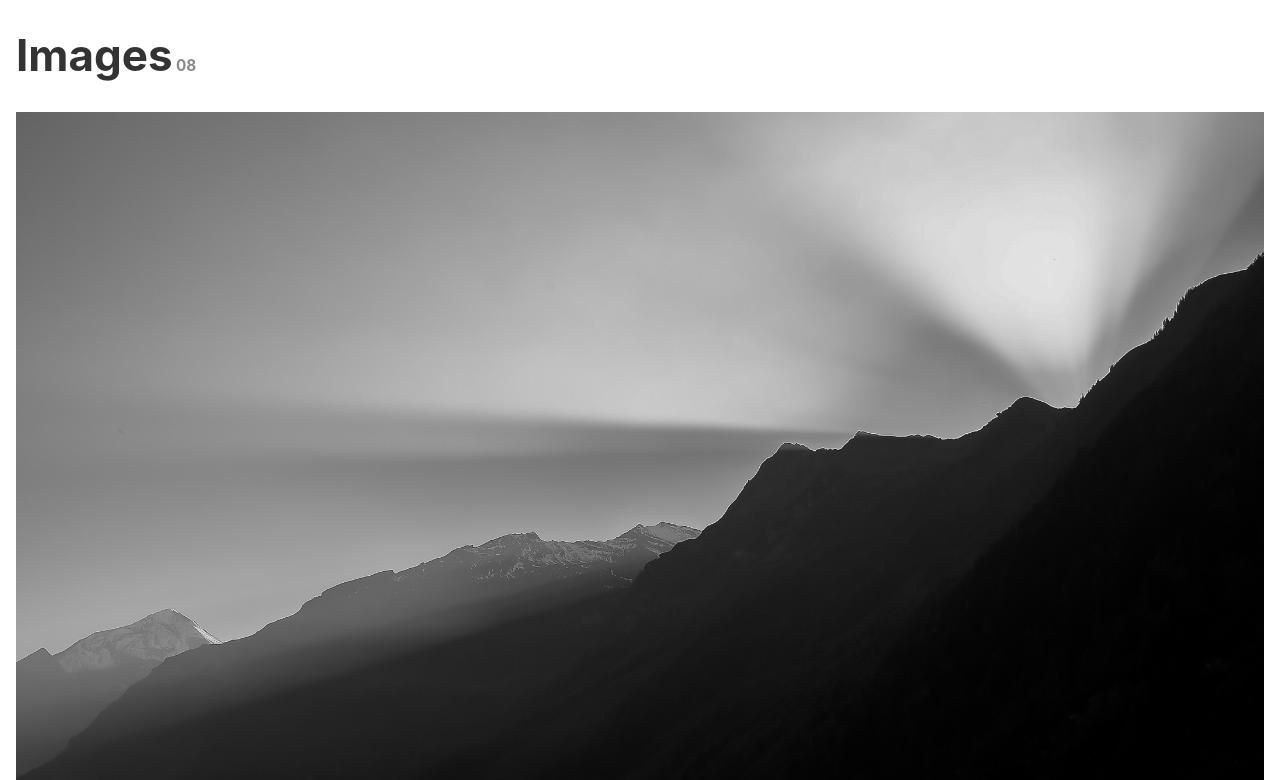
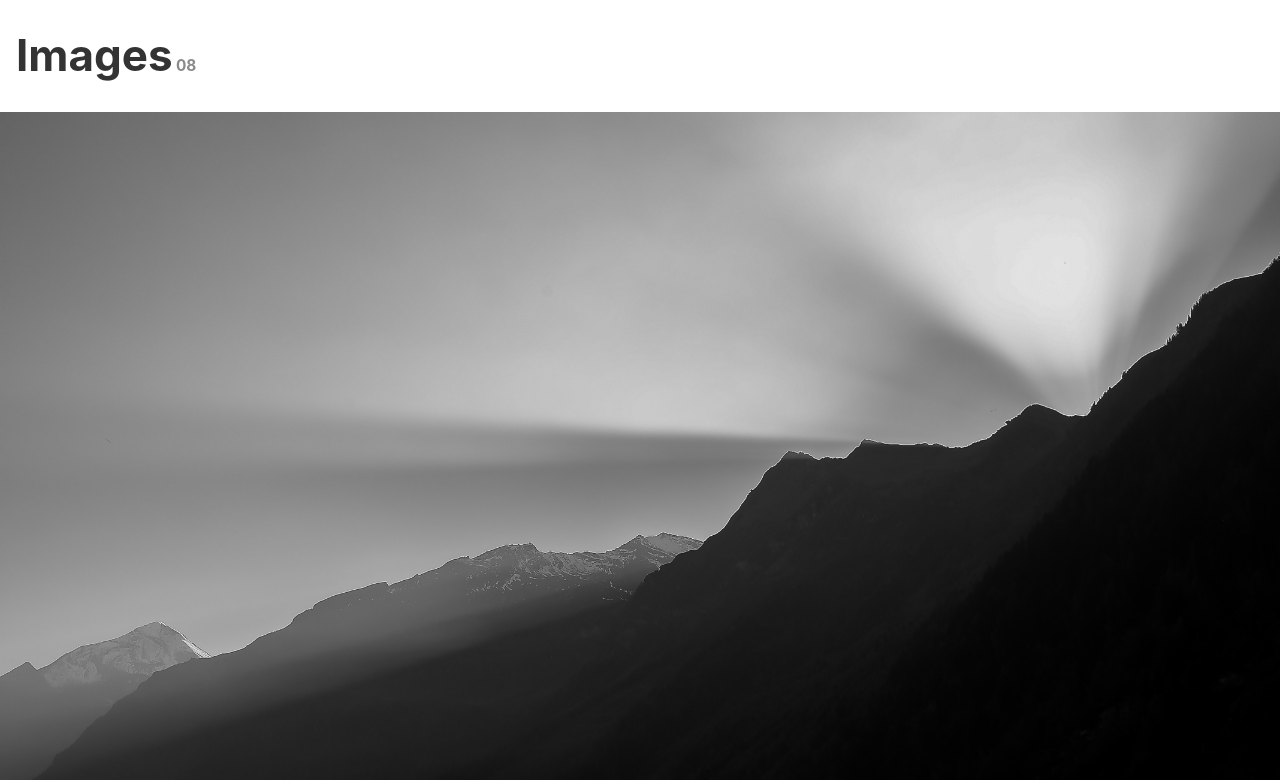
Before and after one commit to NiallEccles/Gallium, a website: page src/index.html in a window 1280 px wide. Shown: the part 1680-2460 px from the top of the page. Drawn offline with nearby package versions, Linux system fonts and the light colour scheme; files that its build step writes are made by us from their sources.

Commit message:
Added in fullwidth image.

```diff
--- a/src/sass/_base.scss
+++ b/src/sass/_base.scss
@@ -6,6 +6,7 @@ body {
 	color: $dark;
 	font-family: $font-family;
 	font-size: 100%;
+	overflow-x: hidden;
 }
 
 body,
--- a/src/sass/_images.scss
+++ b/src/sass/_images.scss
@@ -1,5 +1,10 @@
 .fullwidth{
-
+    width: 100vw;
+    position: relative;
+    left: 50%;
+    right: 50%;
+    margin-left: -50vw;
+    margin-right: -50vw;
     img{
        width: 100%;
     }
--- a/src/sass/_lists.scss
+++ b/src/sass/_lists.scss
@@ -1,5 +1,5 @@
 ul, ol{
-    li:not(.nav){
+    li{
         margin-bottom: 0.35em;
     }
 }
```
Also changed, not shown: dist/css/style.css.
